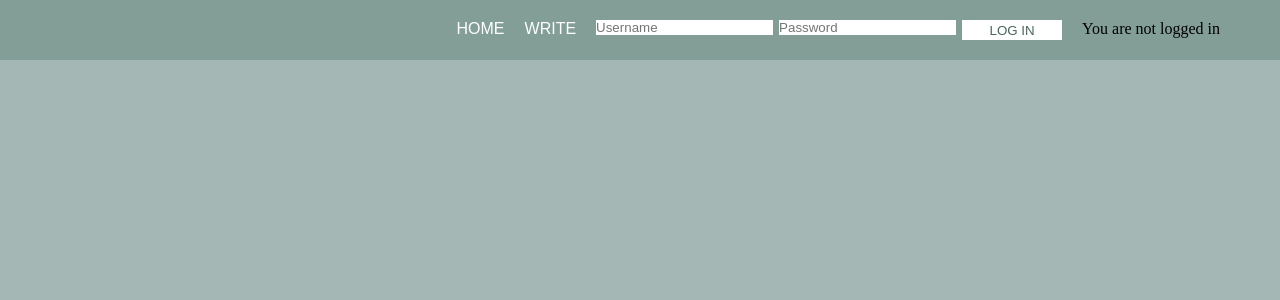
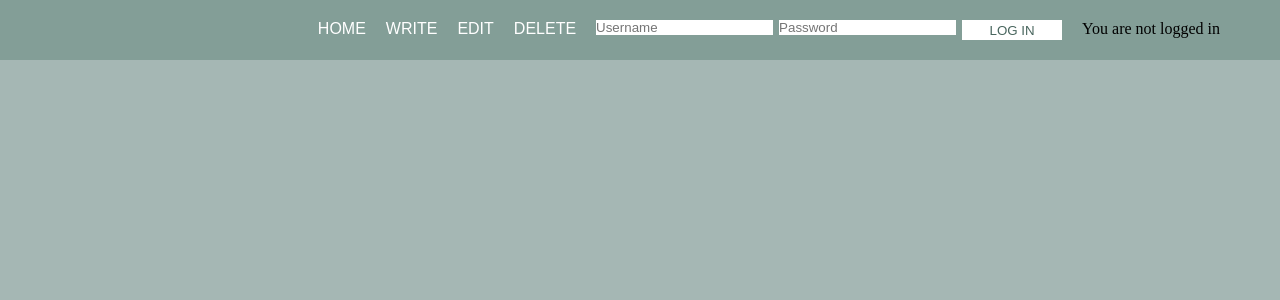
Before and after one commit to JeanetteNorin/Dynwebb2, a PHP site: page /header.php in a window 1280 px wide. Shown: the top 300 px of the page. Run offline with PHP 8.4, Linux system fonts and the light colour scheme.

Commit message:
Update header.php

```diff
--- a/header.php
+++ b/header.php
@@ -15,6 +15,8 @@
       <ul>
         <li><a href="index.php">HOME</a></li>
         <li><a href="posts.php">WRITE</a></li>
+        <li><a href="editposts.php">EDIT</a></li>
+        <li><a href="deletepost.php">DELETE</a></li>
         <?php
 
         //show logout button if login-session is active
```
